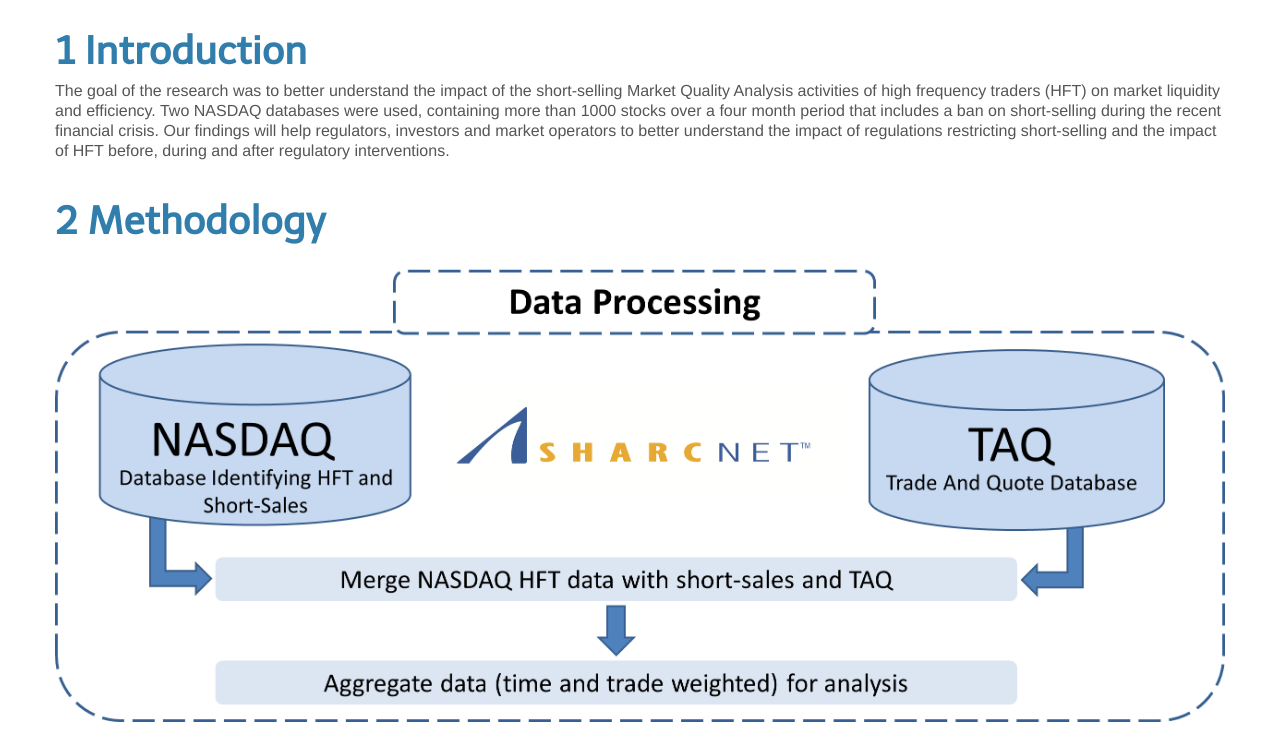
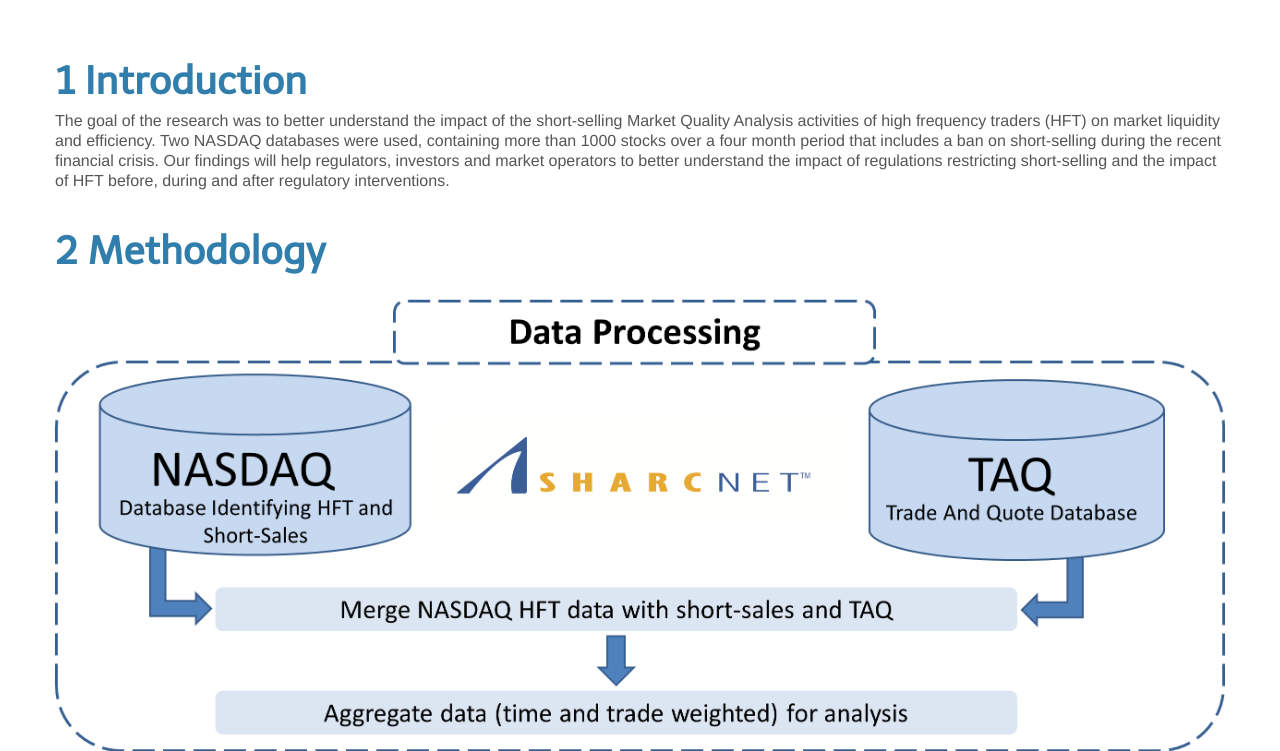
Before and after one commit to gnu-user/finance-research, a PHP site: page / in a window 1280 px wide. Shown: the part 99-850 px from the top of the page. Run offline with PHP 8.4, Linux system fonts and the light colour scheme.

Commit message:
Added more custom styles

```diff
--- a/css/custom.css
+++ b/css/custom.css
@@ -70,9 +70,17 @@ p {
   font-size: 16px;
 }
 
+p + ul {
+  font-size: 16px;
+}
+
+dl {
+  font-size: 16px;
+}
+
 /* Space between sections */
-h1 + p {
-  margin-bottom: 40px;
+h1 {
+  margin-top: 40px;
 }
 
 /* Space between methodology images */
```
